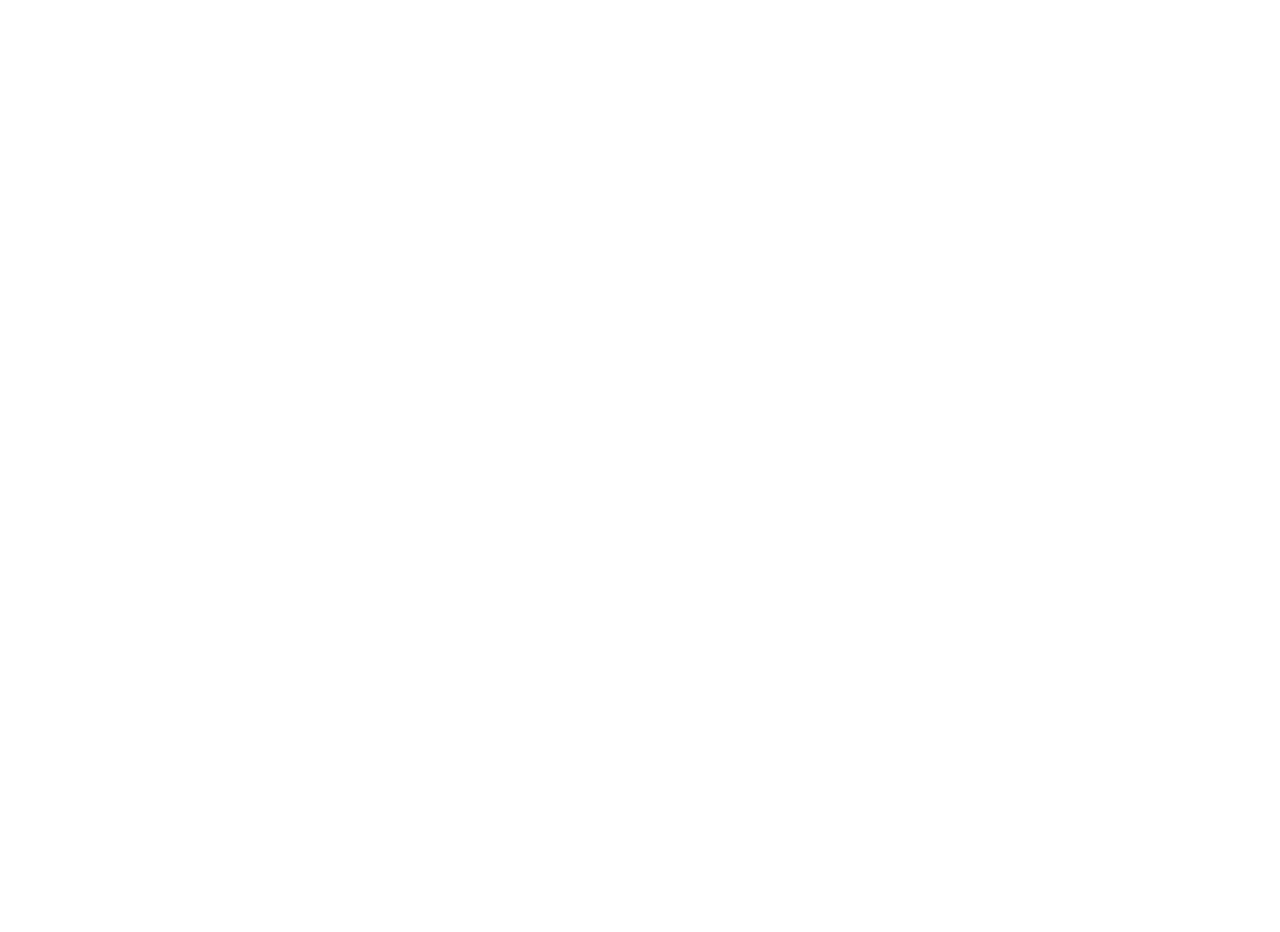
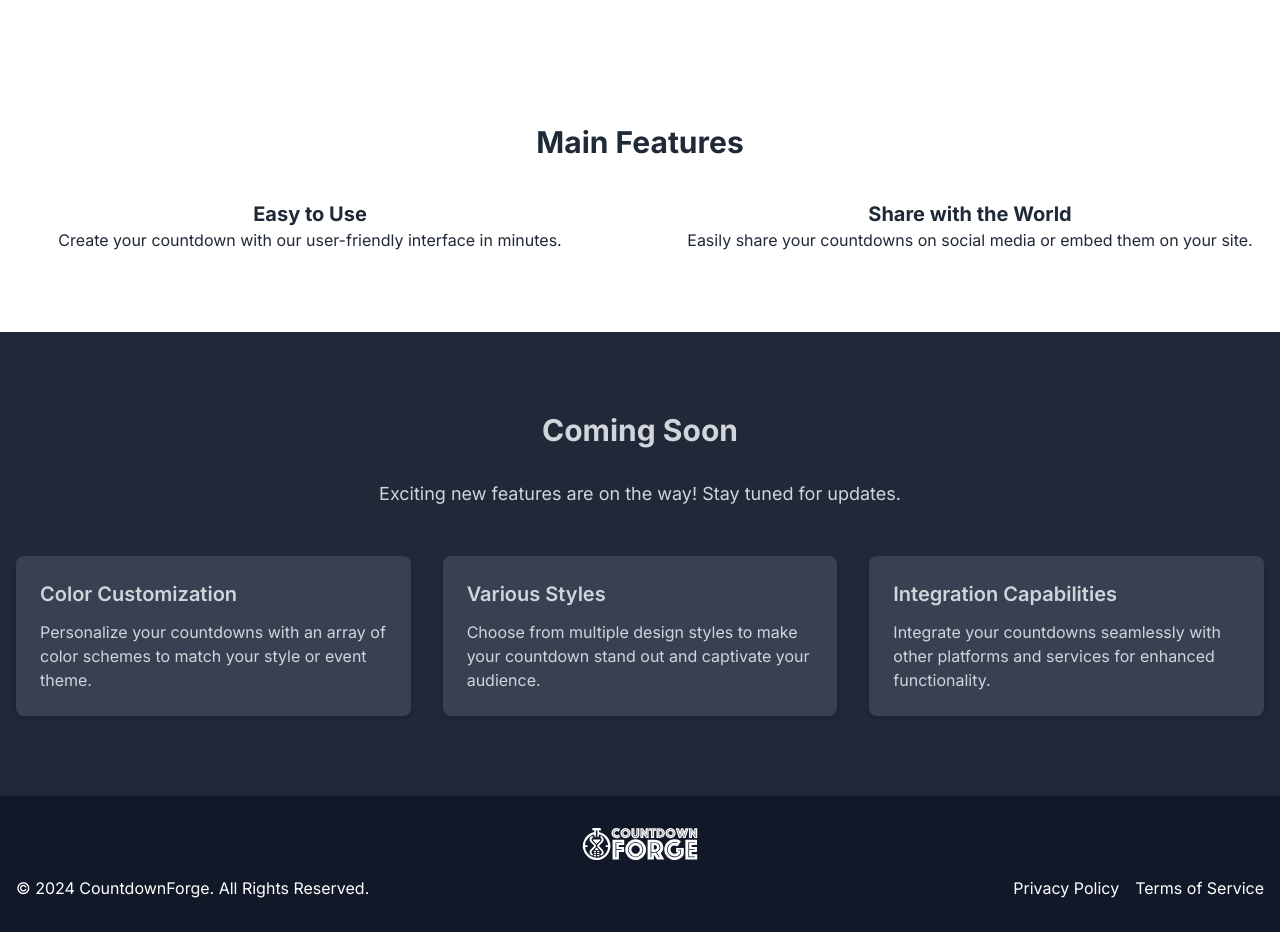
Before and after one commit to pausegarra/countdownforge, a Next.js app: page / in a window 1280 px wide. Shown: the part 360-1292 px from the top of the page. Before the commit the page ends 800 px from the top, so only its background shows below. Built offline with nearby package versions, Linux system fonts and the light colour scheme; no server answers.

Commit message:
📄 home content and legals

```diff
--- a/src/app/(web)/layout.tsx
+++ b/src/app/(web)/layout.tsx
@@ -1,4 +1,7 @@
 import { NavBar } from '@/components/nav-bar';
+import Image from 'next/image';
+import logo from '../../../public/logo-text-white.svg';
+import Link from 'next/link';
 
 interface Props {
   children: React.ReactNode;
@@ -9,6 +12,23 @@
     <>
       <NavBar />
       {children}
+      <footer className="bg-gray-900 text-white py-8">
+        <div className="container mx-auto px-4">
+          <div className="flex flex-col flex-wrap justify-between items-center">
+            <div className="w-full md:w-auto mb-6 md:mb-0">
+              <Image src={logo} alt="CountdownForge Logo" className="h-8 mb-4" />
+            </div>
+            <div className="w-full flex items-end justify-between">
+              <p>&copy; 2024 CountdownForge. All Rights Reserved.</p>
+              <ul className="flex flex-wrap items-center justify-center md:justify-end space-x-4">
+                <li><Link href="/privacy-policy" className="hover:text-gray-400">Privacy Policy</Link></li>
+                <li><Link href="/terms-of-service" className="hover:text-gray-400">Terms of Service</Link></li>
+              </ul>
+            </div>
+          </div>
+        </div>
+      </footer>
+
     </>
   );
 }
--- a/src/app/(web)/page.tsx
+++ b/src/app/(web)/page.tsx
@@ -1,6 +1,51 @@
 export default function Home() {
   return (
     <main className="">
+      <section className="text-center py-20">
+        <h1 className="text-4xl font-bold">Easily Create Custom Countdowns</h1>
+        <p className="text-xl mt-4 mb-8">A free tool to countdown to your significant events in style.</p>
+        <a href="#" className="btn btn-primary">Create Your Countdown</a>
+      </section>
+
+      <section className="container mx-auto text-center py-20">
+        <h2 className="text-3xl font-bold mb-10">Main Features</h2>
+        <div className="grid grid-cols-1 md:grid-cols-2 gap-10">
+          {/* <div className="feature">
+            <h3 className="text-xl font-bold">Fully Customizable</h3>
+            <p>Adjust fonts, colors, and styles to match your event's theme.</p>
+          </div> */}
+          <div className="feature">
+            <h3 className="text-xl font-bold">Easy to Use</h3>
+            <p>Create your countdown with our user-friendly interface in minutes.</p>
+          </div>
+          <div className="feature">
+            <h3 className="text-xl font-bold">Share with the World</h3>
+            <p>Easily share your countdowns on social media or embed them on your site.</p>
+          </div>
+        </div>
+      </section>
+
+      <section className="bg-gray-800 text-gray-300 py-20">
+        <div className="container mx-auto px-4">
+          <h2 className="text-3xl font-bold text-center mb-8">Coming Soon</h2>
+          <p className="text-lg text-center mb-12">Exciting new features are on the way! Stay tuned for updates.</p>
+          <div className="grid md:grid-cols-2 lg:grid-cols-3 gap-8">
+            <div className="feature-card bg-gray-700 p-6 rounded-lg shadow-md">
+              <h3 className="text-xl font-semibold mb-3">Color Customization</h3>
+              <p>Personalize your countdowns with an array of color schemes to match your style or event theme.</p>
+            </div>
+            <div className="feature-card bg-gray-700 p-6 rounded-lg shadow-md">
+              <h3 className="text-xl font-semibold mb-3">Various Styles</h3>
+              <p>Choose from multiple design styles to make your countdown stand out and captivate your audience.</p>
+            </div>
+            <div className="feature-card bg-gray-700 p-6 rounded-lg shadow-md">
+              <h3 className="text-xl font-semibold mb-3">Integration Capabilities</h3>
+              <p>Integrate your countdowns seamlessly with other platforms and services for enhanced functionality.</p>
+            </div>
+          </div>
+        </div>
+      </section>
+
     </main>
   );
 }
--- /dev/null
+++ b/src/app/(web)/privacy-policy/page.tsx
@@ -0,0 +1,21 @@
+export default function() {
+  return (
+    <main className='container mx-auto py-5'>
+      <h1 className="text-3xl font-bold text-center mb-6">Privacy Policy</h1>
+      <section>
+        <p className="mb-4">Last updated: February 17, 2024</p>
+        <p className="mb-4">CountdownForge respects your privacy and is committed to protecting it through our compliance with this policy.</p>
+        <h2 className="text-2xl font-bold mb-4">Information We Collect</h2>
+        <p className="mb-4">CountdownForge is a countdown creation tool that does not require to store any personal information from its users.</p>
+        <h2 className="text-2xl font-bold mb-4">Authentication</h2>
+        <p className="mb-4">Our application uses Google for authentication purposes only. We do not have access to and don't store any information related to your Google account.</p>
+        <h2 className="text-2xl font-bold mb-4">No Contact Policy</h2>
+        <p className="mb-4">We will not send emails, newsletters, or contact our users in any form, as we do not collect any contact information.</p>
+        <h2 className="text-2xl font-bold mb-4">Changes to Our Privacy Policy</h2>
+        <p className="mb-4">It is our policy to post any changes we make to our privacy policy on this page. The date the privacy policy was last revised is identified at the top of the page.</p>
+        <h2 className="text-2xl font-bold mb-4">Contact Information</h2>
+        <p>To ask questions or comment about this privacy policy and our privacy practices, contact us at: <a href="mailto:support@countdownforge.com" className="text-blue-400 hover:text-blue-600">support@countdownforge.com</a>.</p>
+      </section>
+    </main>
+  );
+}
--- /dev/null
+++ b/src/app/(web)/terms-of-service/page.tsx
@@ -0,0 +1,22 @@
+export default function() {
+  return (
+    <main className="container mx-auto p-8">
+      <h1 className="text-3xl font-bold text-center mb-6">Terms of Service</h1>
+      <section>
+        <p className="mb-4">Last updated: February 17, 2024</p>
+        <h2 className="text-2xl font-bold mb-4">1. Acceptance of Terms</h2>
+        <p className="mb-4">By accessing and using CountdownForge, you accept and agree to be bound by the terms and provision of this agreement. Additionally, when using this application, you shall be subject to any posted guidelines or rules applicable to such services. Any participation in this service will constitute acceptance of this agreement.</p>
+        <h2 className="text-2xl font-bold mb-4">2. Service Description</h2>
+        <p className="mb-4">CountdownForge provides a customizable countdown timer tool. As a user, you can create countdowns for various events and dates. No registration or personal data is required to use the service.</p>
+        <h2 className="text-2xl font-bold mb-4">3. User Responsibilities</h2>
+        <p className="mb-4">You are responsible for any activity that occurs under your screen name and account. You are responsible for keeping your device secure and protected from unauthorized access.</p>
+        <h2 className="text-2xl font-bold mb-4">4. Privacy Policy</h2>
+        <p className="mb-4">Our Privacy Policy, which establishes how we will handle any personal information you provide to us, is available on a separate page. By using this service, you consent to the collection and use of this information, as outlined in the Privacy Policy.</p>
+        <h2 className="text-2xl font-bold mb-4">5. Modifications to This Agreement</h2>
+        <p className="mb-4">We reserve the right to modify these terms of service at any time. We do so by posting and drawing attention to the updated terms on the site. Your decision to continue to visit and make use of the site after such changes have been made constitutes your formal acceptance of the new Terms of Service.</p>
+        <h2 className="text-2xl font-bold mb-4">6. Contact Us</h2>
+        <p>If you have any questions about this agreement, please contact us at <a href="mailto:support@countdownforge.com" className="text-blue-400 hover:text-blue-600">support@countdownforge.com</a>.</p>
+      </section>
+    </main>
+  );
+}
```
